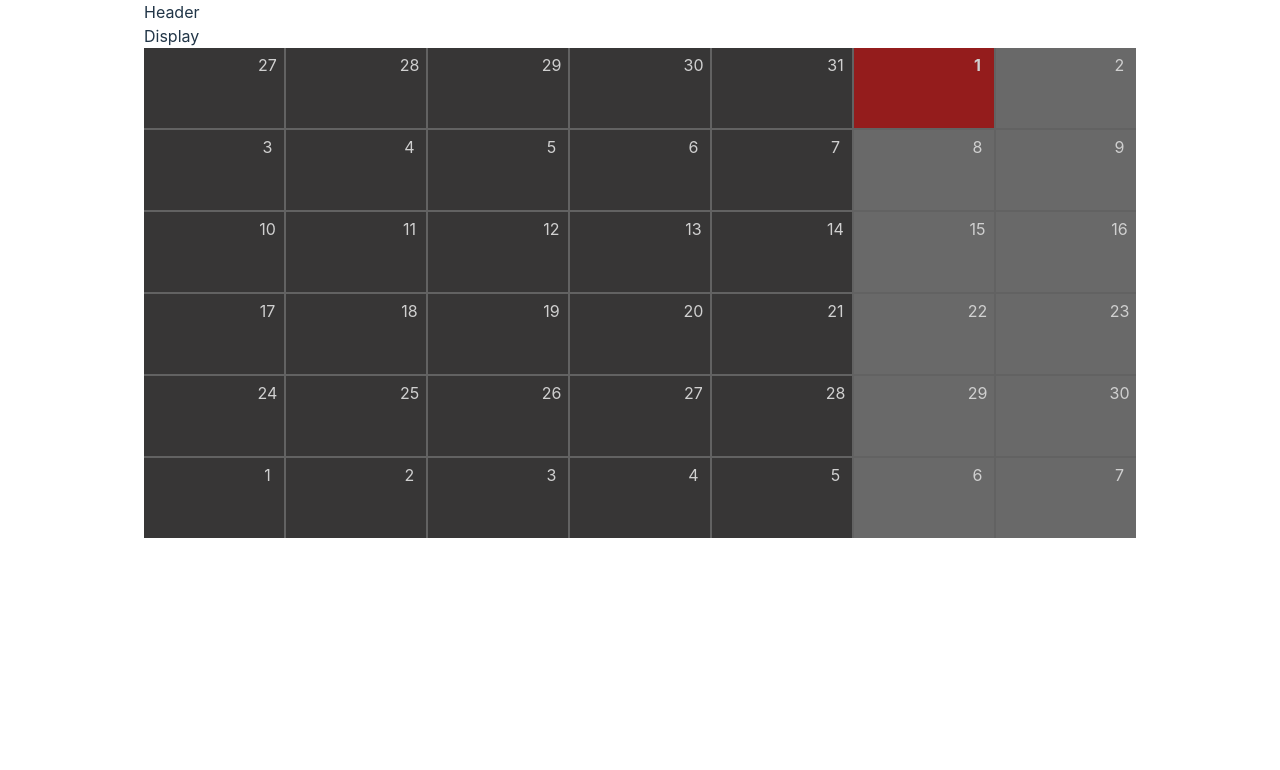
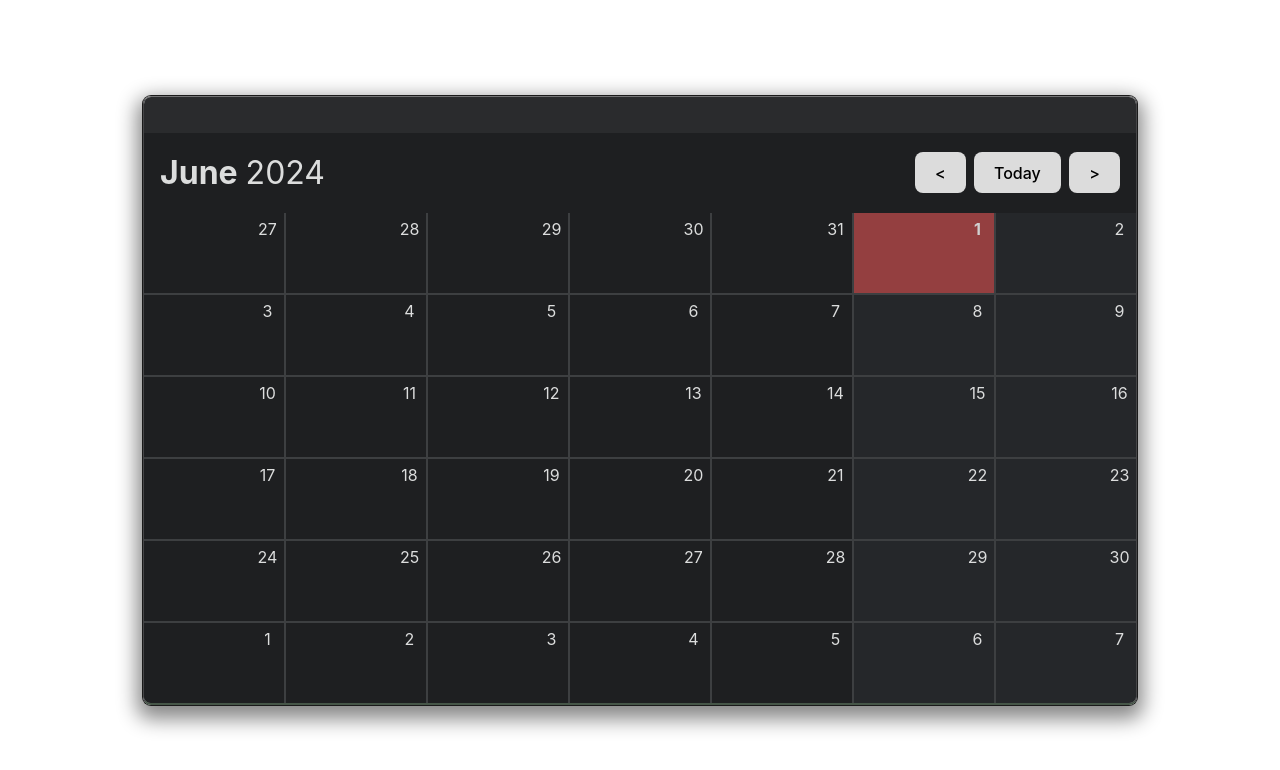
Before and after one commit to Peter-Kravchenko/task-calendar, a React (Vite) app in the folder task-manager/: page / in a window 1280 px wide. Shown: the top 770 px of the page. Built offline with nearby package versions, Linux system fonts and the light colour scheme.

Commit message:
feat: Оформит шапку (title и monitor)

```diff
--- a/task-manager/src/components/app/app.css
+++ b/task-manager/src/components/app/app.css
@@ -0,0 +1,9 @@
+.app {
+  border-top: 1px solid #737374;
+  border-left: 1px solid #464648;
+  border-right: 1px solid #464648;
+  border-bottom: 2px solid #465648;
+  border-radius: 8px;
+  overflow: hidden;
+  box-shadow: 0 0 0 1px #1a1a1a, 0 8px 20px 6px #888;
+}
--- a/task-manager/src/components/app/app.tsx
+++ b/task-manager/src/components/app/app.tsx
@@ -1,10 +1,11 @@
+import './app.css';
 import CalendarPage from '../../pages/calendar-page/calendar-page';
 
 function App(): JSX.Element {
   return (
-    <>
+    <div className="app">
       <CalendarPage />
-    </>
+    </div>
   );
 }
 
--- a/task-manager/src/components/calender-grid/calendar-grid.css
+++ b/task-manager/src/components/calender-grid/calendar-grid.css
@@ -3,7 +3,7 @@
   grid-template-columns: repeat(7, 1fr);
   grid-template-rows: repeat(6, 1fr);
   gap: 2px;
-  background-color: rgb(98, 98, 98);
+  background-color: rgb(61, 63, 65);
 }
 
 .cell-wrapper {
@@ -15,16 +15,16 @@
 }
 
 .cell-wrapper.weekday {
-  background-color: rgb(55, 54, 54);
-  color: rgb(208, 208, 208);
+  background-color: #1e1f21;
+  color: #dcdddd;
 }
 .cell-wrapper.weekend {
-  background-color: rgb(105, 105, 105);
-  color: rgb(208, 208, 208);
+  background-color: #1e1f21ba;
+  color: #dcdddd;
 }
 
 .cell-wrapper.today {
-  background-color: rgb(148, 28, 28);
+  background-color: rgba(214, 64, 64, 0.57);
   color: rgb(208, 208, 208);
   font-weight: bold;
 }
--- a/task-manager/src/components/display/display.tsx
+++ /dev/null
@@ -1,5 +0,0 @@
-function Display(): JSX.Element {
-  return <div>Display</div>;
-}
-
-export default Display;
--- a/task-manager/src/components/header/header.tsx
+++ /dev/null
@@ -1,5 +0,0 @@
-function Header(): JSX.Element {
-  return <div>Header</div>;
-}
-
-export default Header;
--- /dev/null
+++ b/task-manager/src/components/monitor/monitor.css
@@ -0,0 +1,24 @@
+.monitor {
+  display: flex;
+  justify-content: space-between;
+  align-items: center;
+  padding: 20px;
+  background-color: #1e1f21;
+  color: #dcdddd;
+  padding: 16px;
+}
+
+.date {
+  font-size: 32px;
+}
+
+.date.month {
+  font-weight: bold;
+  margin-right: 8px;
+}
+
+.btn-monitor {
+  display: flex;
+  align-items: center;
+  gap: 8px;
+}
--- /dev/null
+++ b/task-manager/src/components/monitor/monitor.tsx
@@ -0,0 +1,23 @@
+import './monitor.css';
+
+type monitorProps = {
+  today: moment.Moment;
+};
+
+function Monitor({ today }: monitorProps): JSX.Element {
+  return (
+    <div className="monitor">
+      <div className="date">
+        <span className="date month">{today.format('MMMM')}</span>
+        <span className="date year">{today.format('YYYY')}</span>
+      </div>
+      <div className="btn-monitor">
+        <button>&lt;</button>
+        <button>Today</button>
+        <button>&gt;</button>
+      </div>
+    </div>
+  );
+}
+
+export default Monitor;
--- /dev/null
+++ b/task-manager/src/components/title/title.css
@@ -0,0 +1,9 @@
+.title {
+  display: flex;
+  justify-content: center;
+  align-items: center;
+  height: 36px;
+  background-color: #2a2b2d;
+  color: #dcdddd;
+  font-size: 32px;
+}
--- /dev/null
+++ b/task-manager/src/components/title/title.tsx
@@ -0,0 +1,7 @@
+import './title.css';
+
+function Title(): JSX.Element {
+  return <div className="title"></div>;
+}
+
+export default Title;
--- a/task-manager/src/index.css
+++ b/task-manager/src/index.css
@@ -1,25 +1,5 @@
-:root {
-  font-family: Inter, system-ui, Avenir, Helvetica, Arial, sans-serif;
-  line-height: 1.5;
-  font-weight: 400;
-
-  color-scheme: light dark;
-  color: rgba(255, 255, 255, 0.87);
-  background-color: #4e4e4e;
-
-  font-synthesis: none;
-  text-rendering: optimizeLegibility;
-  -webkit-font-smoothing: antialiased;
-  -moz-osx-font-smoothing: grayscale;
-}
-
-a {
-  font-weight: 500;
-  color: #646cff;
-  text-decoration: inherit;
-}
-a:hover {
-  color: #535bf2;
+* {
+  box-sizing: border-box;
 }
 
 body {
@@ -41,27 +21,25 @@ button {
   font-size: 1em;
   font-weight: 500;
   font-family: inherit;
-  background-color: #1a1a1a;
+  background-color: #dcdcdc;
   cursor: pointer;
   transition: border-color 0.25s;
 }
 button:hover {
-  border-color: #646cff;
+  border-color: #494a5a;
 }
 button:focus,
 button:focus-visible {
   outline: 4px auto -webkit-focus-ring-color;
 }
 
-@media (prefers-color-scheme: light) {
-  :root {
-    color: #213547;
-    background-color: #ffffff;
-  }
-  a:hover {
-    color: #747bff;
-  }
-  button {
-    background-color: #f9f9f9;
-  }
+#root {
+  font-family: Inter, system-ui, Avenir, Helvetica, Arial, sans-serif;
+  line-height: 1.5;
+  font-weight: 400;
+  height: 100vh;
+  display: flex;
+  align-items: center;
+  justify-content: center;
+  color: rgba(24, 24, 24, 0.87);
 }
--- a/task-manager/src/pages/calendar-page/calendar-page.tsx
+++ b/task-manager/src/pages/calendar-page/calendar-page.tsx
@@ -1,7 +1,7 @@
 import moment from 'moment';
 import CalendarGrid from '../../components/calender-grid/calendar-grid';
-import Display from '../../components/display/display';
-import Header from '../../components/header/header';
+import Monitor from '../../components/monitor/monitor';
+import Title from '../../components/title/title';
 
 function CalendarPage() {
   const today = moment();
@@ -10,8 +10,8 @@ function CalendarPage() {
 
   return (
     <div>
-      <Header />
-      <Display />
+      <Title />
+      <Monitor today={today} />
       <CalendarGrid today={today} startDate={startDate} totalDays={totalDays} />
     </div>
   );
```
